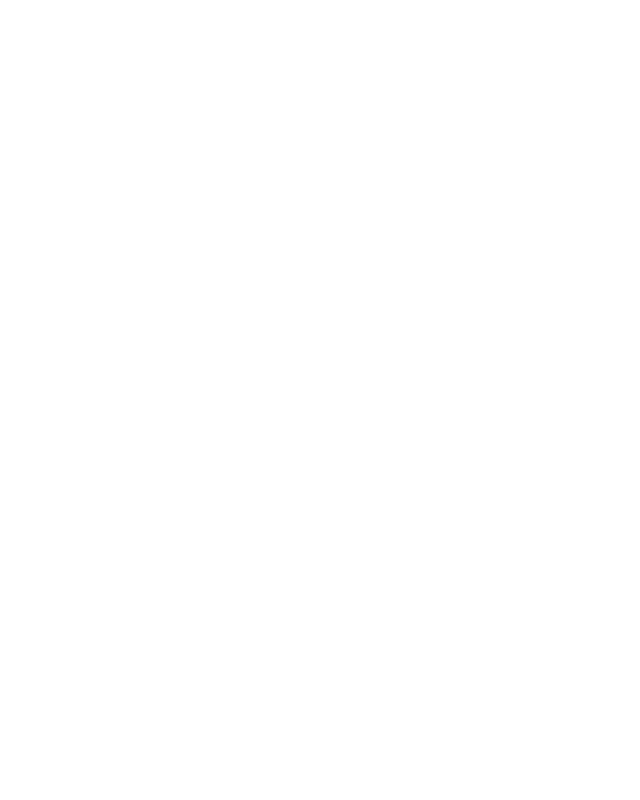
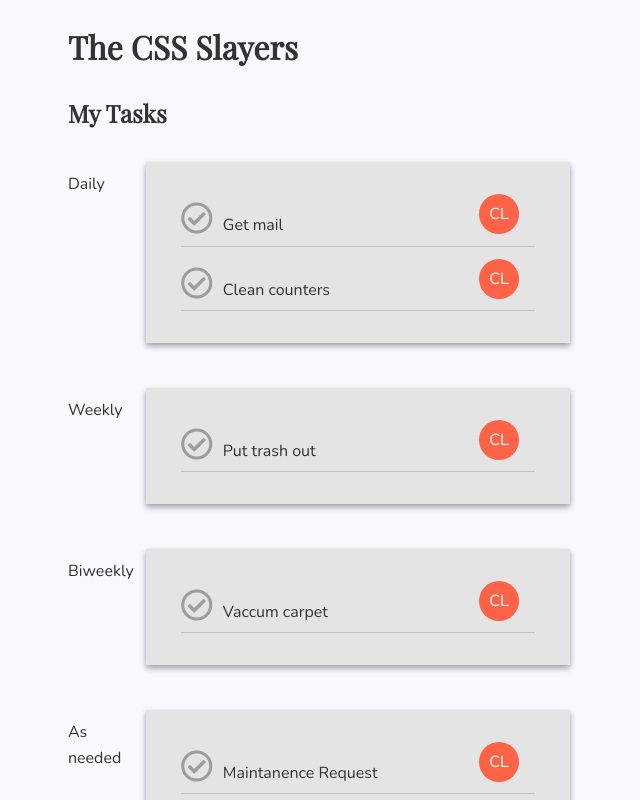
Before and after one commit to codyleyhan/churro, a React (Create React App) app: page /tasks in a window 1280 px wide. Shown: the top 800 px of the page, without its empty margins (316-956 px from the left). Built offline with nearby package versions, Linux system fonts and the light colour scheme.

Commit message:
Start of my tasks page

```diff
--- a/public/index.html
+++ b/public/index.html
@@ -10,6 +10,8 @@
       homescreen on Android. See https://developers.google.com/web/fundamentals/web-app-manifest/
     -->
     <link rel="manifest" href="%PUBLIC_URL%/manifest.json">
+    <link href="https://fonts.googleapis.com/css?family=Nunito|Playfair+Display" rel="stylesheet">
+    <link rel="stylesheet" href="https://use.fontawesome.com/releases/v5.5.0/css/all.css" integrity="sha384-B4dIYHKNBt8Bc12p+WXckhzcICo0wtJAoU8YZTY5qE0Id1GSseTk6S+L3BlXeVIU" crossorigin="anonymous">
     <!--
       Notice the use of %PUBLIC_URL% in the tags above.
       It will be replaced with the URL of the `public` folder during the build.
--- a/src/App.js
+++ b/src/App.js
@@ -1,16 +1,18 @@
-import React, { Component } from 'react';
+import React from 'react';
 import { BrowserRouter as Router, Route } from "react-router-dom";
 
-import Main from './components/Main'
+import Main from './components/Main';
+import MyTasks from './components/MyTasks';
 
-class App extends Component {
-  render() {
-    return (
-      <Router>
-        <Route path="/" exact component={Main} />
-      </Router>
-    );
-  }
-}
+import './styles/index.scss';
+
+const App = () => (
+  <Router>
+    <main>
+      <Route path="/" exact component={Main} />
+      <Route path="/tasks" exact component={MyTasks} />
+    </main>
+  </Router>
+);
 
 export default App;
--- a/src/components/MyTasks.js
+++ b/src/components/MyTasks.js
@@ -1,26 +1,40 @@
 import React, { Component } from 'react';
 
-import logo from '../logo.svg';
-import '../styles/Main.scss';
+import TaskCard from './TaskCard';
+
+import store from '../store';
+import '../styles/MyTasks.scss';
 
 class MyTasks extends Component {
   render() {
+    const tasks = store.tasks.reduce((m, task) => {
+      console.log(task.schedule);
+      if (task.currentQueue[0] === 'Cody Ley-Han') {
+        m[task.schedule].push(task);
+      } else if (task.currentQueue[1] === 'Cody Ley-Han') {
+        m["Coming up"].push(task);
+      }
+
+      return m;
+    }, {
+      "Daily": [],
+      "Weekly": [],
+      "Biweekly": [],
+      "Monthly": [],
+      "As needed": [],
+      "Coming up": [],
+    });
+
+    const cards = Object.entries(tasks).map(kv => {
+      return (<TaskCard key={kv[0]} title={kv[0]} tasks={kv[1]}/>)
+    })
+
     return (
       <div className="MyTasks">
-        <header className="MyTasks-header">
-          <img src={logo} className="MyTasks-logo" alt="logo" />
-          <p>
-            Edit <code>src/MyTasks.js</code> and save to reload.
-          </p>
-          <a
-            className="MyTasks-link"
-            href="https://reactjs.org"
-            target="_blank"
-            rel="noopener noreferrer"
-          >
-            Learn React
-          </a>
-        </header>
+        <h1>The CSS Slayers</h1>
+        <h2>My Tasks</h2>
+
+        {cards}
       </div>
     );
   }
--- /dev/null
+++ b/src/components/TaskCard.js
@@ -0,0 +1,32 @@
+import React from 'react';
+
+import '../styles/TaskCard.scss';
+
+const TaskCard = ({title, tasks}) => {
+  if (tasks.length === 0) {
+    return null;
+  }
+
+  const items = tasks.map(task => {
+    const parts = task.currentQueue[0].split(" ");
+    const initials = parts[0][0] + parts[1][0];
+
+    return (
+      <li key={task.id} className="task-card-item">
+        <span><span className="task-card-check"><i class="far fa-check-circle"></i></span>{task.name} <span className="task-card-name">{initials}</span></span>
+      </li>
+    )
+  })
+  return (
+    <section className="task-card">
+      <header className="task-card-title">
+        {title}
+      </header>
+      <ul className="task-card-list">
+        {items}
+      </ul>
+    </section>
+  )
+}
+
+export default TaskCard;
--- a/src/store.js
+++ b/src/store.js
@@ -17,9 +17,9 @@
     schedule: 'Daily',
     description: 'Just grab the mail and put it on the table when you get it',
     currentQueue: [
+      'Cody Ley-Han',
       'Mihir Mathur',
       'Hao Nguyen',
-      'Cody Ley-Han',
       'Martin Kong',
     ]
   },
--- a/src/styles/MyTasks.scss
+++ b/src/styles/MyTasks.scss
@@ -0,0 +1,4 @@
+.MyTasks {
+  width: 40%;
+  margin: 0 auto;
+}
--- /dev/null
+++ b/src/styles/TaskCard.scss
@@ -0,0 +1,48 @@
+@import 'colors';
+
+.task-card {
+  display: flex;
+  flex-direction: row;
+  margin-bottom: 25px;
+
+  .task-card-title {
+    margin-top: 20px;
+    width: 15%;
+  }
+
+  .task-card-list {
+    vertical-align:middle;
+    margin: 10px;
+    background-color: $grey;
+    box-shadow: 0 3px 6px rgba(0,0,0,0.16), 0 3px 6px rgba(0,0,0,0.23);
+    list-style-type: none;
+    padding: 20px;
+    width: 85%;
+  }
+
+  .task-card-item {
+    margin: 12px 15px;
+    border-bottom: 1px solid transparentize($text-color, 0.8);
+
+    .task-card-check {
+      font-size: 2em;
+      margin-right: 10px;
+      height: 2.5em;
+      color: transparentize($text-color, 0.6);
+    }
+
+    .task-card-name {
+      float: right;
+      font-size:1em;
+      width:2.5em;
+      height:2.5em;
+      line-height:2.5em;
+      text-align:center;
+      border-radius:50%;
+      background:tomato;
+      vertical-align:middle;
+      margin-right:1em;
+      color:white;
+    }
+  }
+}
--- /dev/null
+++ b/src/styles/_colors.scss
@@ -0,0 +1,3 @@
+$white: #F8F8FF;
+$grey: #e4e4e4;
+$text-color: #333333;
--- /dev/null
+++ b/src/styles/_fonts.scss
@@ -0,0 +1,2 @@
+$font-title: 'Playfair Display', serif;
+$font-body: 'Nunito', sans-serif;
--- /dev/null
+++ b/src/styles/index.scss
@@ -0,0 +1,13 @@
+@import 'colors';
+@import 'fonts';
+
+body {
+  background-color: $white;
+  color: $text-color;
+  font-family: $font-body;
+  line-height: 1.6;
+}
+
+h1, h2, h3, h4, h5, h6 {
+  font-family: $font-title;
+}
```
